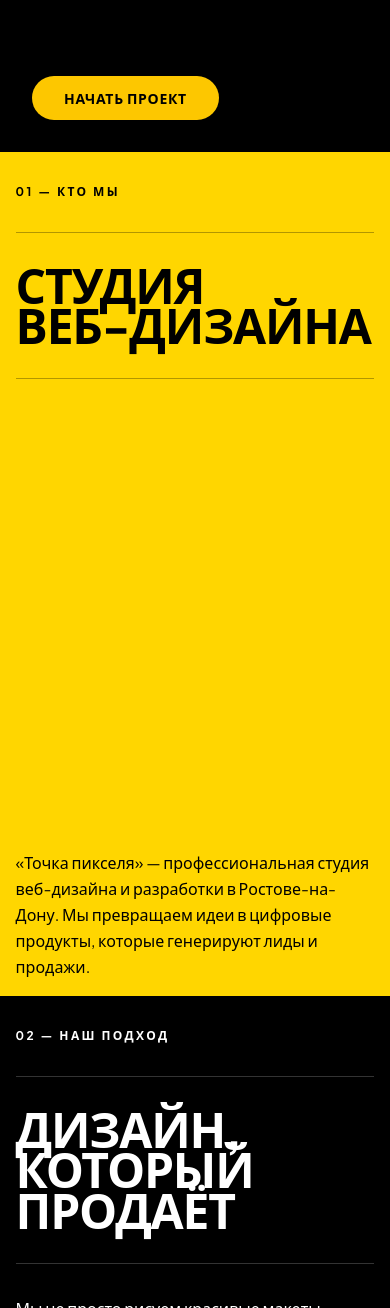
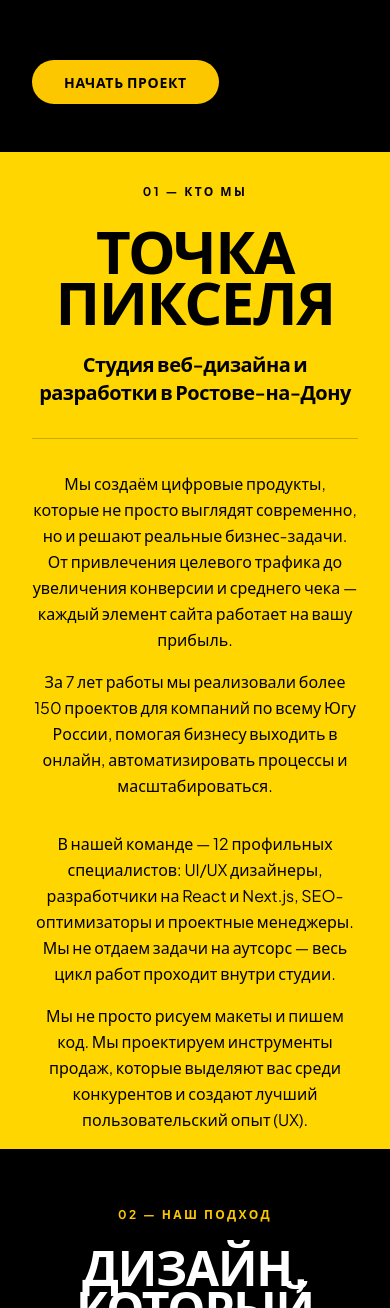
Before and after one commit to benidictns-collab/tochkapikselya, a Next.js app: page / in a window 390 px wide. Shown: the part 692-2000 px from the top of the page. Built offline with nearby package versions, Linux system fonts and the light colour scheme.

Commit message:
Initial commit

```diff
--- a/app/page.tsx
+++ b/app/page.tsx
@@ -106,78 +106,109 @@ export default function HomePage() {
       {/* ABOUT */}
       <section id="about" aria-label="О студии веб-дизайна Точка пикселя">
         <FlowArt aria-label="О студии Точка пикселя">
+
+          {/* ═══ БЛОК 01 — КТО МЫ ═══ */}
           <FlowSection aria-label="Кто мы" style={{ backgroundColor: "#FFD600", color: "#000000" }}>
-            <p className="text-xs font-bold uppercase tracking-[0.2em]">01 — Кто мы</p>
-            <hr className="my-[2vw] border-none h-px bg-black/30" />
-            <div>
-              {/* SEO: Главный H1 с ключевым словом и гео-привязкой */}
-              <h1 className="text-5xl md:text-8xl lg:text-[12rem] font-bold leading-[0.85] uppercase tracking-tight">
-                Студия<br />веб-дизайна
+            <div className="flex flex-col items-center justify-center h-full w-full max-w-6xl mx-auto text-center md:text-left gap-6 md:gap-10 px-4 md:px-8">
+
+              <p className="text-xs md:text-sm font-bold uppercase tracking-[0.2em]">01 — Кто мы</p>
+
+              <h1 className="text-6xl md:text-8xl lg:text-[11rem] font-bold leading-[0.85] uppercase tracking-tight w-full">
+                Точка<br />пикселя
               </h1>
-            </div>
-            <hr className="my-[2vw] border-none h-px bg-black/30" />
-            <p className="mt-auto max-w-[50ch] text-[clamp(1rem,2.5vw,2rem)] font-normal leading-relaxed">
-              «Точка пикселя» — профессиональная студия веб-дизайна и разработки в Ростове-на-Дону. Мы превращаем идеи в цифровые продукты, которые генерируют лиды и продажи.
-            </p>
-          </FlowSection>
 
-          <FlowSection aria-label="Наш подход" style={{ backgroundColor: "#000000", color: "#FFFFFF" }}>
-            <p className="text-xs font-bold uppercase tracking-[0.2em]">02 — Наш подход</p>
-            <hr className="my-[2vw] border-none h-px bg-white/20" />
-            <div>
-              <h2 className="text-5xl md:text-8xl lg:text-[12rem] font-bold leading-[0.85] uppercase tracking-tight">
-                Дизайн,<br />который<br />продаёт
-              </h2>
-            </div>
-            <hr className="my-[2vw] border-none h-px bg-white/20" />
-            <p className="max-w-[50ch] text-[clamp(1rem,2.5vw,2rem)] font-normal leading-relaxed">
-              Мы не просто рисуем красивые макеты. Каждый элемент интерфейса подчинён бизнес-логике. Наш дизайн снижает процент отказов и увеличивает средний чек.
-            </p>
-            <hr className="my-[2vw] border-none h-px bg-white/20" />
-            <div className="flex flex-wrap gap-[3vw]">
-              <div className="min-w-[140px] flex-1">
-                <p className="mb-2 text-sm font-bold uppercase tracking-wider text-yellow-400">Стратегия</p>
-                <p className="text-sm leading-relaxed opacity-75">Анализируем нишу и конкурентов до начала проектирования.</p>
-              </div>
-              <div className="min-w-[140px] flex-1">
-                <p className="mb-2 text-sm font-bold uppercase tracking-wider text-yellow-400">Юзабилити</p>
-                <p className="text-sm leading-relaxed opacity-75">Удобство для пользователя — прибыль для владельца.</p>
-              </div>
-              <div className="min-w-[140px] flex-1">
-                <p className="mb-2 text-sm font-bold uppercase tracking-wider text-yellow-400">Результат</p>
-                <p className="text-sm leading-relaxed opacity-75">Рост конверсии в 2-3 раза, снижение стоимости лида.</p>
-              </div>
-            </div>
-            <hr className="my-[2vw] border-none h-px bg-white/20" />
-            <p className="mt-auto ml-auto max-w-[50ch] text-right text-[clamp(1rem,2.5vw,2rem)] font-normal leading-relaxed">
-              Работаем с бизнесом по всей России. Знаем специфику рынка Ростова-на-Дону.
-            </p>
-          </FlowSection>
+              <p className="text-xl md:text-2xl font-semibold tracking-tight">
+                Студия веб-дизайна и разработки в Ростове-на-Дону
+              </p>
 
-          <FlowSection aria-label="Цифры и факты" style={{ backgroundColor: "#FFFFFF", color: "#000000" }}>
-            <p className="text-xs font-bold uppercase tracking-[0.2em]">03 — Цифры</p>
-            <hr className="my-[2vw] border-none h-px bg-black/20" />
-            <div>
-              <h2 className="text-5xl md:text-8xl lg:text-[12rem] font-bold leading-[0.85] uppercase tracking-tight">
-                1 год<br />веб-<br />дизайна
-              </h2>
-            </div>
-            <hr className="my-[2vw] border-none h-px bg-black/20" />
-            <div className="flex flex-wrap gap-[3vw]">
-              <div className="min-w-[140px] flex-1">
-                <p className="mb-2 text-sm font-bold uppercase tracking-wider text-yellow-600">20+ проектов</p>
-                <p className="text-sm leading-relaxed opacity-75">Интернет-магазины, лендинги, порталы и SaaS.</p>
-              </div>
-              <div className="min-w-[140px] flex-1">
-                <p className="mb-2 text-sm font-bold uppercase tracking-wider text-yellow-600">47% рост</p>
-                <p className="text-sm leading-relaxed opacity-75">Средний прирост конверсии после нашего редизайна.</p>
-              </div>
-              <div className="min-w-[140px] flex-1">
-                <p className="mb-2 text-sm font-bold uppercase tracking-wider text-yellow-600">12 человек</p>
-                <p className="text-sm leading-relaxed opacity-75">Слаженная команда дизайнеров, разработчиков и маркетологов.</p>
+              <div className="w-full border-t border-black/20 my-2 md:my-4"></div>
+
+              <div className="grid grid-cols-1 md:grid-cols-2 gap-8 md:gap-12 w-full text-base md:text-lg leading-relaxed">
+                <div className="space-y-4">
+                  <p>
+                    Мы создаём цифровые продукты, которые не просто выглядят современно, но и решают реальные бизнес-задачи. От привлечения целевого трафика до увеличения конверсии и среднего чека — каждый элемент сайта работает на вашу прибыль.
+                  </p>
+                  <p>
+                    За 7 лет работы мы реализовали более 150 проектов для компаний по всему Югу России, помогая бизнесу выходить в онлайн, автоматизировать процессы и масштабироваться.
+                  </p>
+                </div>
+                <div className="space-y-4">
+                  <p>
+                    В нашей команде — 12 профильных специалистов: UI/UX дизайнеры, разработчики на React и Next.js, SEO-оптимизаторы и проектные менеджеры. Мы не отдаем задачи на аутсорс — весь цикл работ проходит внутри студии.
+                  </p>
+                  <p>
+                    Мы не просто рисуем макеты и пишем код. Мы проектируем инструменты продаж, которые выделяют вас среди конкурентов и создают лучший пользовательский опыт (UX).
+                  </p>
+                </div>
               </div>
             </div>
           </FlowSection>
+
+          {/* ═══ БЛОК 02 — НАШ ПОДХОД ═══ */}
+          <FlowSection aria-label="Наш подход" style={{ backgroundColor: "#000000", color: "#FFFFFF" }}>
+            <div className="flex flex-col items-center justify-center h-full w-full max-w-6xl mx-auto text-center md:text-left gap-6 md:gap-10 px-4 md:px-8">
+
+              <p className="text-xs md:text-sm font-bold uppercase tracking-[0.2em] text-yellow-400">02 — Наш подход</p>
+
+              <h2 className="text-5xl md:text-8xl lg:text-[11rem] font-bold leading-[0.85] uppercase tracking-tight w-full">
+                Дизайн,<br />который<br />продаёт
+              </h2>
+
+              <div className="w-full border-t border-white/20 my-2 md:my-4"></div>
+
+              <p className="text-base md:text-lg leading-relaxed max-w-3xl">
+                Мы не просто рисуем красивые макеты. Каждый элемент интерфейса подчинён бизнес-логике. Наш дизайн снижает процент отказов и увеличивает средний чек. Работаем с бизнесом по всему Югу России, знаём специфику рынка Ростова-на-Дону.
+              </p>
+
+              <div className="grid grid-cols-1 md:grid-cols-3 gap-8 w-full text-base leading-relaxed mt-4">
+                <div>
+                  <p className="mb-2 text-lg font-bold uppercase tracking-wider text-yellow-400">Стратегия</p>
+                  <p className="opacity-75">Анализируем нишу, конкурентов и потребности целевой аудитории до начала проектирования. Данные, а не догадки.</p>
+                </div>
+                <div>
+                  <p className="mb-2 text-lg font-bold uppercase tracking-wider text-yellow-400">Юзабилити</p>
+                  <p className="opacity-75">Удобство для пользователя — прибыль для владельца. Создаём бесшовный опыт взаимодействия (UX), ведущий к покупке.</p>
+                </div>
+                <div>
+                  <p className="mb-2 text-lg font-bold uppercase tracking-wider text-yellow-400">Результат</p>
+                  <p className="opacity-75">Рост конверсии в 2-3 раза, снижение стоимости привлечения лида и измеримый возврат инвестиций (ROI).</p>
+                </div>
+              </div>
+            </div>
+          </FlowSection>
+
+          {/* ═══ БЛОК 03 — ЦИФРЫ ═══ */}
+          <FlowSection aria-label="Цифры и факты" style={{ backgroundColor: "#FFFFFF", color: "#000000" }}>
+            <div className="flex flex-col items-center justify-center h-full w-full max-w-6xl mx-auto text-center gap-6 md:gap-10 px-4 md:px-8">
+
+              <p className="text-xs md:text-sm font-bold uppercase tracking-[0.2em] text-yellow-600">03 — Цифры и факты</p>
+
+              <h2 className="text-5xl md:text-8xl lg:text-[11rem] font-bold leading-[0.85] uppercase tracking-tight w-full">
+                7 лет<br />веб-<br />дизайна
+              </h2>
+
+              <div className="w-full border-t border-black/20 my-2 md:my-4"></div>
+
+              <div className="grid grid-cols-1 md:grid-cols-3 gap-8 md:gap-12 w-full text-base leading-relaxed">
+                <div>
+                  <p className="text-5xl md:text-7xl font-extrabold mb-2 text-yellow-600">150+</p>
+                  <p className="font-semibold text-lg mb-2">Проектов</p>
+                  <p className="opacity-75">Интернет-магазины, лендинги, корпоративные порталы и SaaS-платформы, успешно запущенные в эксплуатацию.</p>
+                </div>
+                <div>
+                  <p className="text-5xl md:text-7xl font-extrabold mb-2 text-yellow-600">47%</p>
+                  <p className="font-semibold text-lg mb-2">Рост конверсии</p>
+                  <p className="opacity-75">Средний прирост конверсии после нашего редизайна и внедрения аналитики на сайтах клиентов.</p>
+                </div>
+                <div>
+                  <p className="text-5xl md:text-7xl font-extrabold mb-2 text-yellow-600">12</p>
+                  <p className="font-semibold text-lg mb-2">Специалистов</p>
+                  <p className="opacity-75">Слаженная команда дизайнеров, фронтенд/бэкенд разработчиков, SEO-специалистов и менеджеров.</p>
+                </div>
+              </div>
+            </div>
+          </FlowSection>
+
         </FlowArt>
       </section>
 
--- a/components/ui/interactive-scrolling-story-component.tsx
+++ b/components/ui/interactive-scrolling-story-component.tsx
@@ -82,23 +82,26 @@ export function ScrollingFeatureShowcase() {
   return (
     <div
       ref={scrollContainerRef}
-      className="h-screen w-full overflow-y-auto"
+      className="h-[100dvh] w-full overflow-y-auto"
       style={{ scrollbarWidth: "none", msOverflowStyle: "none" }}
     >
       <div style={{ height: `${slidesData.length * 100}vh` }}>
         <div
-          className="sticky top-0 h-screen w-full flex flex-col items-center justify-center"
+          className="sticky top-0 h-[100dvh] w-full flex flex-col items-center justify-center"
           style={dynamicStyles}
         >
           <div className="grid grid-cols-1 md:grid-cols-2 h-full w-full max-w-7xl mx-auto">
+
             {/* Левая колонка (Адаптивная) */}
             <div
-              className={`relative flex flex-col justify-center p-8 md:p-16 border-r-0 md:border-r ${
+              className={`relative flex flex-col justify-between md:justify-center p-8 pb-12 md:p-16 border-r-0 md:border-r ${
                 isDark ? "md:border-white/10" : "md:border-black/10"
               }`}
             >
+              {/* Верхняя часть: Пагинация + Текст */}
+              <div className="flex flex-col pt-8 md:pt-0">
                 {/* Пагинация */}
-              <div className="absolute top-8 left-8 md:top-16 md:left-16 flex space-x-2">
+                <div className="flex space-x-2 mb-8 md:mb-0 md:absolute md:top-16 md:left-16">
                   {slidesData.map((_, index) => (
                     <button
                       key={index}
@@ -117,7 +120,8 @@ export function ScrollingFeatureShowcase() {
                   ))}
                 </div>
 
-              <div className="relative h-56 md:h-72 w-full">
+                {/* Текст слайда (min-h для мобильных, чтобы не прыгал) */}
+                <div className="w-full min-h-[160px] md:min-h-0 md:relative md:h-72">
                   {slidesData.map((slide, index) => (
                     <div
                       key={index}
@@ -136,12 +140,13 @@ export function ScrollingFeatureShowcase() {
                     </div>
                   ))}
                 </div>
+              </div>
 
-              {/* Кнопка CTA */}
-              <div className="absolute bottom-8 left-8 md:bottom-16 md:left-16">
+              {/* Нижняя часть: Кнопка CTA (На мобильных в потоке, на десктопе absolute) */}
+              <div className="w-full md:absolute md:bottom-16 md:left-16">
                 <a
                   href="#contacts"
-                  className={`px-8 py-3 md:px-10 md:py-4 font-semibold rounded-full uppercase tracking-wider transition-colors inline-block text-sm md:text-base ${
+                  className={`inline-block px-8 py-3 md:px-10 md:py-4 font-semibold rounded-full uppercase tracking-wider transition-colors text-sm md:text-base ${
                     isDark
                       ? "bg-yellow-400 text-black hover:bg-yellow-300"
                       : "bg-black text-white hover:bg-gray-800"
```
Lines whose indentation alone changed are shown as unchanged.
